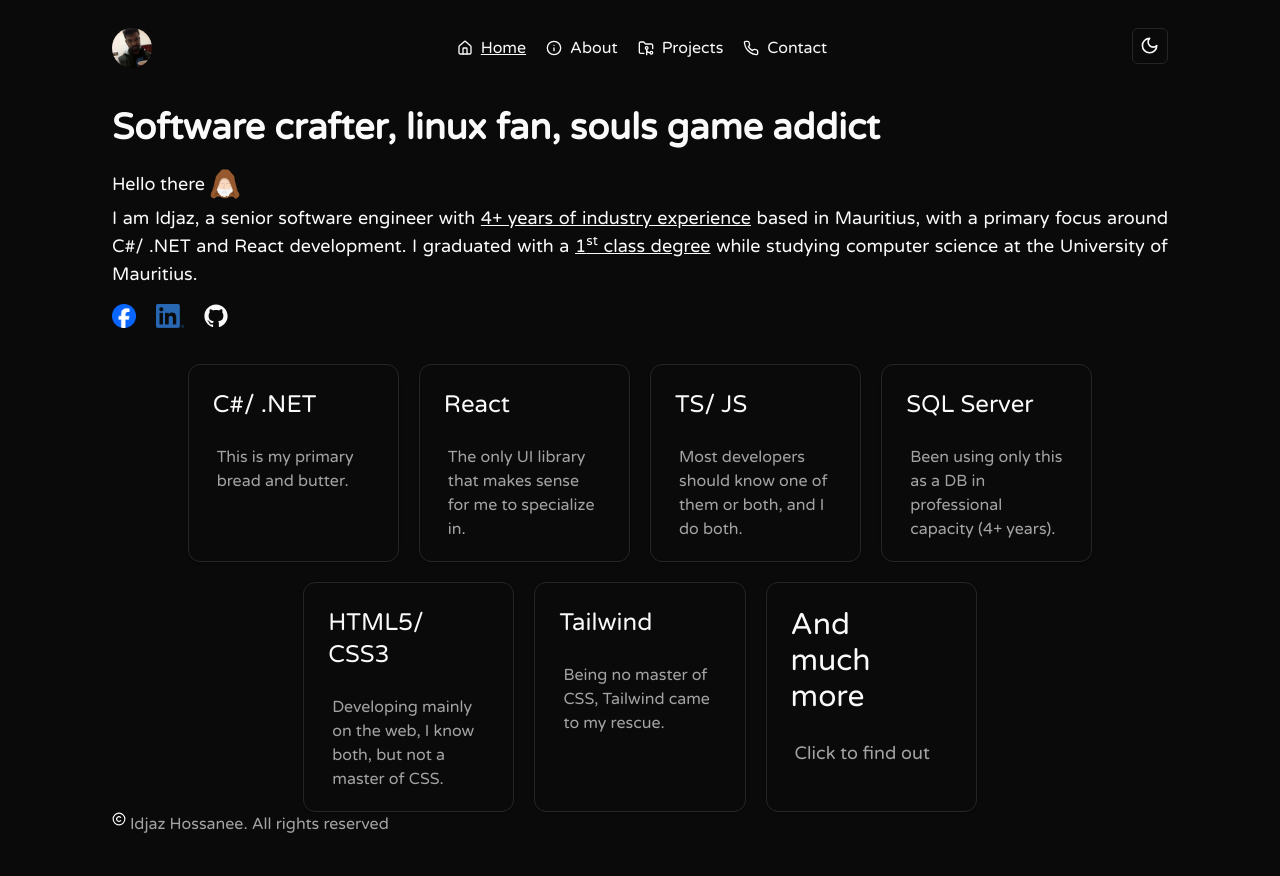
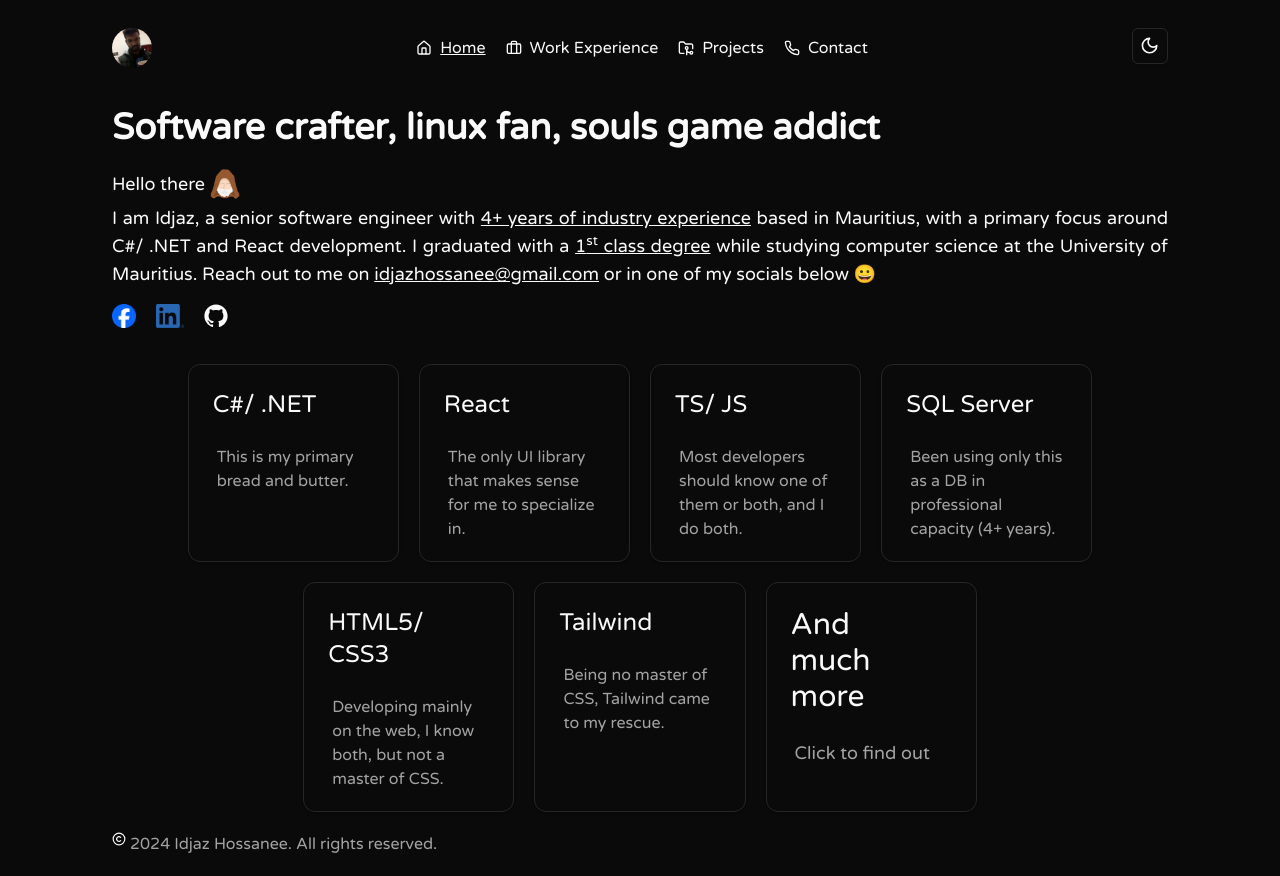
Before and after one commit to ihsaro/ihsaro.github.io, a React (Vite) app: page / in a window 1280 px wide. Built offline with nearby package versions, Linux system fonts and the light colour scheme.

Commit message:
- Redesign in progress.

```diff
--- a/src/components/Footer.tsx
+++ b/src/components/Footer.tsx
@@ -2,10 +2,10 @@ import { CopyrightIcon } from "lucide-react";
 import * as React from "react";
 
 const Footer: React.FC = () => (
-    <footer className="mt-auto flex flex-row gap-1 px-10 pb-5 md:px-28">
+    <footer className="mt-auto flex flex-row gap-1 px-10 py-5 md:px-28">
         <CopyrightIcon size={14} />
         <span className="text-muted-foreground">
-            Idjaz Hossanee. All rights reserved
+            2024 Idjaz Hossanee. All rights reserved.
         </span>
     </footer>
 );
--- a/src/components/NavigationBar.tsx
+++ b/src/components/NavigationBar.tsx
@@ -1,7 +1,7 @@
 import {
     FolderGit2Icon,
     HomeIcon,
-    InfoIcon,
+    BriefcaseIcon,
     MenuIcon,
     PhoneIcon,
 } from "lucide-react";
@@ -16,7 +16,7 @@ import {
 import { Button } from "@/components/ui/button";
 
 interface Props {
-    selected?: "ABOUT" | "PROJECTS" | "CONTACT" | "HOME";
+    selected?: "WORK_EXPERIENCE" | "PROJECTS" | "CONTACT" | "HOME";
 }
 
 const NavigationBar: React.FC<Props> = (props) => {
@@ -39,10 +39,14 @@ const NavigationBar: React.FC<Props> = (props) => {
                     </a>
                     <a
                         className="flex flex-row items-center gap-2 transition-opacity duration-200 hover:opacity-75"
-                        href="about"
+                        href="work-experience"
                     >
-                        <InfoIcon size={16} />
-                        {props.selected === "ABOUT" ? <u>About</u> : "About"}
+                        <BriefcaseIcon size={16} />
+                        {props.selected === "WORK_EXPERIENCE" ? (
+                            <u>Work Experience</u>
+                        ) : (
+                            "Work Experience"
+                        )}
                     </a>
                     <a
                         className="flex flex-row items-center gap-2 transition-opacity duration-200 hover:opacity-75"
@@ -94,13 +98,13 @@ const NavigationBar: React.FC<Props> = (props) => {
                         <DropdownMenuItem className="flex flex-row items-center gap-2">
                             <a
                                 className="flex flex-row items-center gap-2 transition-opacity duration-200 hover:opacity-75"
-                                href="about"
+                                href="work-experience"
                             >
-                                <InfoIcon size={16} />
-                                {props.selected === "ABOUT" ? (
-                                    <u>About</u>
+                                <BriefcaseIcon size={16} />
+                                {props.selected === "WORK_EXPERIENCE" ? (
+                                    <u>Work Experience</u>
                                 ) : (
-                                    "About"
+                                    "Work Experience"
                                 )}
                             </a>
                         </DropdownMenuItem>
--- a/src/components/PageLayout.tsx
+++ b/src/components/PageLayout.tsx
@@ -3,7 +3,7 @@ import { Footer, NavigationBar } from "@/components";
 
 interface Props {
     children: any;
-    selected?: "ABOUT" | "PROJECTS" | "CONTACT" | "HOME";
+    selected?: "WORK_EXPERIENCE" | "PROJECTS" | "CONTACT" | "HOME";
 }
 
 const PageLayout: React.FC<Props> = (props) => {
--- a/src/main.tsx
+++ b/src/main.tsx
@@ -4,14 +4,14 @@ import "./index.css";
 import { RouterProvider, createBrowserRouter } from "react-router-dom";
 import Home from "@/pages/Home.tsx";
 import { ThemeProvider } from "@/contexts/ThemeContext";
-import About from "./pages/About";
+import WorkExperience from "./pages/WorkExperience";
 import Contact from "./pages/Contact";
 import Projects from "./pages/Projects";
 
 const router = createBrowserRouter([
     {
-        path: "about",
-        element: <About />,
+        path: "work-experience",
+        element: <WorkExperience />,
     },
     {
         path: "contact",
--- a/src/pages/Home.tsx
+++ b/src/pages/Home.tsx
@@ -27,7 +27,14 @@ const Home: React.FC = () => {
                                 1<sup>st</sup> class degree
                             </u>{" "}
                             while studying computer science at the University of
-                            Mauritius.
+                            Mauritius. Reach out to me on{" "}
+                            <a
+                                className="underline"
+                                href="mailto:idjazhossanee@gmail.com"
+                            >
+                                idjazhossanee@gmail.com
+                            </a>{" "}
+                            or in one of my socials below &#128512;
                         </span>
                     </article>
                     <article className="flex flex-row gap-5">
@@ -50,7 +57,7 @@ const Home: React.FC = () => {
                             <GitHubLogoIcon className="h-6 w-6" />
                         </a>
                     </article>
-                    <article className="mt-5 flex flex-wrap justify-center gap-5">
+                    <article className="mt-5 flex flex-col flex-wrap justify-center gap-5 md:flex-row">
                         {[
                             {
                                 title: "C#/ .NET",
@@ -83,7 +90,7 @@ const Home: React.FC = () => {
                                     "Being no master of CSS, Tailwind came to my rescue.",
                             },
                         ].map((item) => (
-                            <Card className="basis-1/5 pr-7">
+                            <Card className="pr-7 md:basis-2/5 xl:basis-1/5">
                                 <CardHeader className="text-2xl">
                                     {item.title}
                                 </CardHeader>
@@ -93,7 +100,7 @@ const Home: React.FC = () => {
                             </Card>
                         ))}
                         <DialogTrigger asChild>
-                            <Card className="basis-1/5 pr-7 transition-opacity duration-200 hover:cursor-pointer hover:opacity-50">
+                            <Card className="pr-7 transition-opacity duration-200 hover:cursor-pointer hover:opacity-50 md:basis-2/5 xl:basis-1/5">
                                 <CardHeader className="text-3xl">
                                     And much more
                                 </CardHeader>
--- a/src/pages/About.tsx
+++ b/src/pages/WorkExperience.tsx
@@ -1,12 +1,12 @@
 import { PageLayout } from "@/components";
 import * as React from "react";
 
-const About: React.FC = () => {
+const WorkExperience: React.FC = () => {
     return (
-        <PageLayout selected="ABOUT">
+        <PageLayout selected="WORK_EXPERIENCE">
             <div></div>
         </PageLayout>
     );
 };
 
-export default About;
+export default WorkExperience;
```
